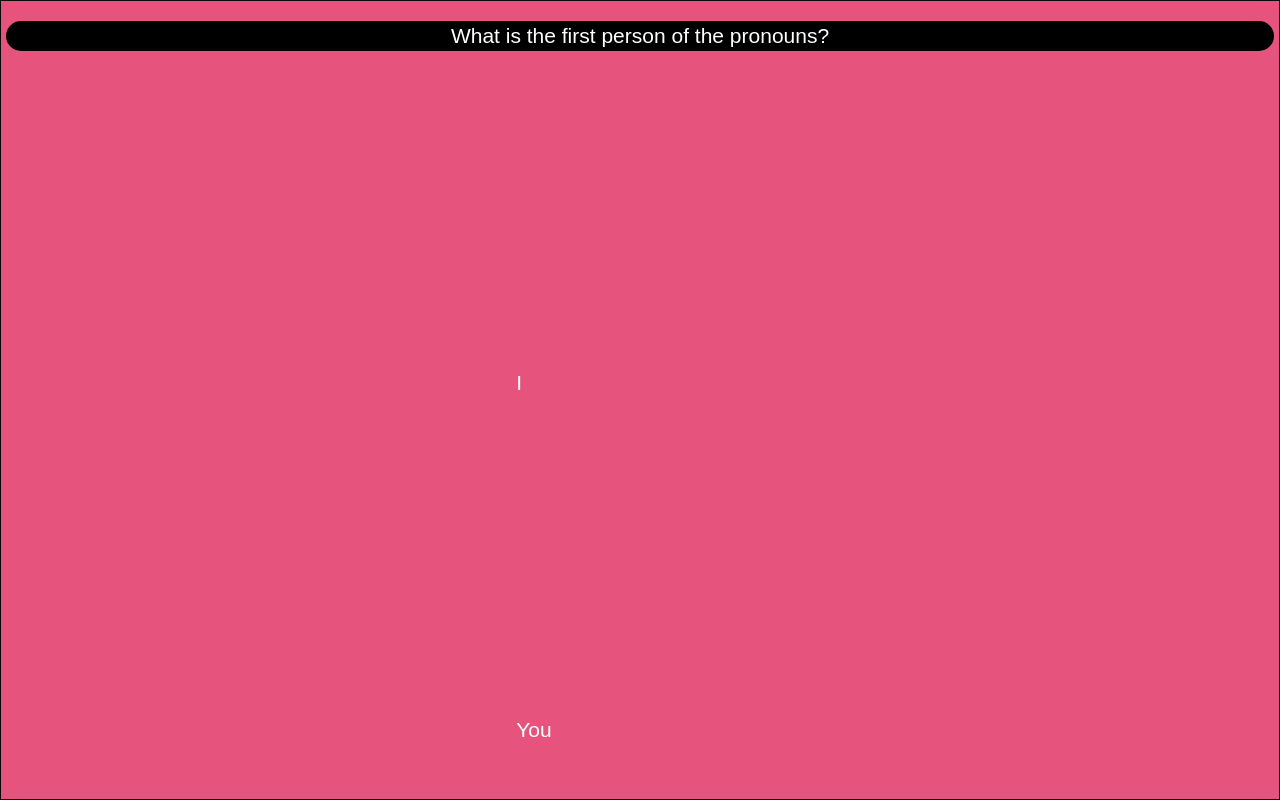
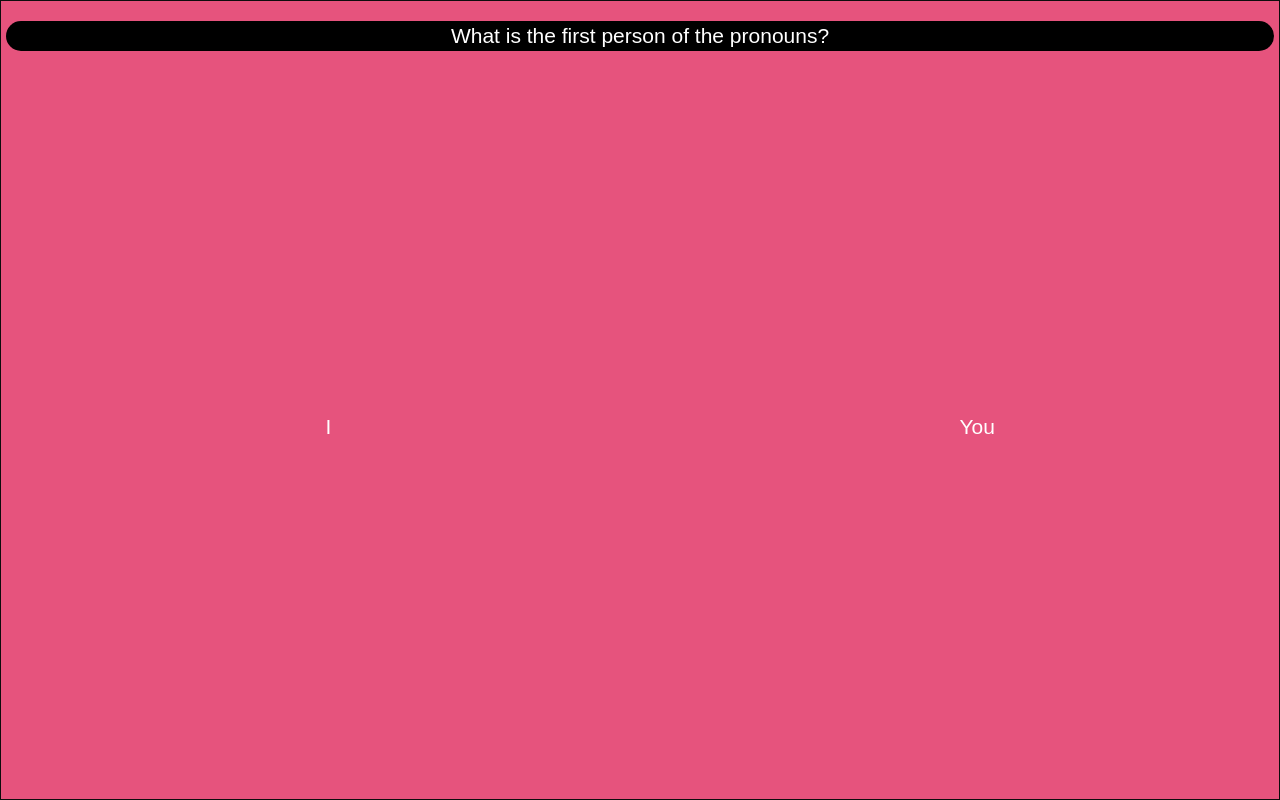
Before and after one commit to eduarmreyes/whatdidyousay, a PHP site: page /demo.html in a window 1280 px wide, after a click on "PLAY THE GAME". Run offline with PHP 8.4, Linux system fonts and the light colour scheme; some libraries are stand-ins or nearby versions; some web fonts are replaced.

Commit message:
Fixed layout of options so it will fit all height and weight resolution

```diff
--- a/css/modal-full-width.css
+++ b/css/modal-full-width.css
@@ -82,12 +82,29 @@ h6,
 	position: relative;
 	height: 40%;
 }
+.options {
+	height: 98%;
+	position: absolute;
+}
+.options > p {
+	margin: 0;
+}
+.first-option {
+
+}
+.second-option {
+	left: 50%;
+}
 .option-text {
 	cursor: pointer;
-	padding-top: 25%;
+	min-height: 100%;
 }
 .option-text > span {
-	margin: 40%;
+	position: absolute;
+	top: 50%;
+}
+.modal-body-full-height {
+	min-height: 100%;
 }
 @media screen and (max-width: 46.5em)  {
 	.big-box h2
--- a/demo.html
+++ b/demo.html
@@ -82,7 +82,7 @@
   				<div class="modal fade" id="modal2" tabindex="-1" role="dialog" aria-labelledby="myModalLabel" aria-hidden="true" data-keyboard="false">
   					<div class="modal-dialog">
   						<div class="modal-content modal-content-two">
-  							<div class="modal-body">
+  							<div class="modal-body modal-body-full-height">
   								<div class="container-fluid">
 										<div class="row game">
 											<div class="col-xs-12 col-md-12 question">
@@ -90,15 +90,13 @@
 													<span>What is the first person of the pronouns?</span>
 												</div>
 											</div>
-											<div class="col-xs-12 col-md-12 option-text">
-												<span>I</span>
+											<div class="col-xs-6 col-md-6 options first-option">
+												<p class="text-center option-text" data-correct="true"><span>I</span></p>
 											</div>
-											<div class="col-xs-12 col-md-12 option-text">
-												<span>You</span>
+											<div class="col-xs-6 col-md-6 options second-option">
+												<p class="text-center option-text" data-correct="false"><span>You</span></p>
 											</div>
 										</div>
-	  								<div class="row game">
-	  								</div>
   								</div>
   							</div>
   						</div>
--- a/js/angular_controllers.js
+++ b/js/angular_controllers.js
@@ -7,14 +7,14 @@ var aStatBoxes = [
 	{
 		bg_color: "aqua",
 		stat_number: "150",
-		name: "New Orders",
-		icon: "ion ion-bag",
+		name: "Users playing",
+		icon: "ion ion-game-controller-a",
 		url: "#"
 	},
 	{
 		bg_color: "green",
 		stat_number: "85%",
-		name: "Bounce Rate",
+		name: "Questions answered",
 		icon: "ion ion-stats-bars",
 		url: "#"
 	},
```
Also changed, not shown: index.html (indentation only).
